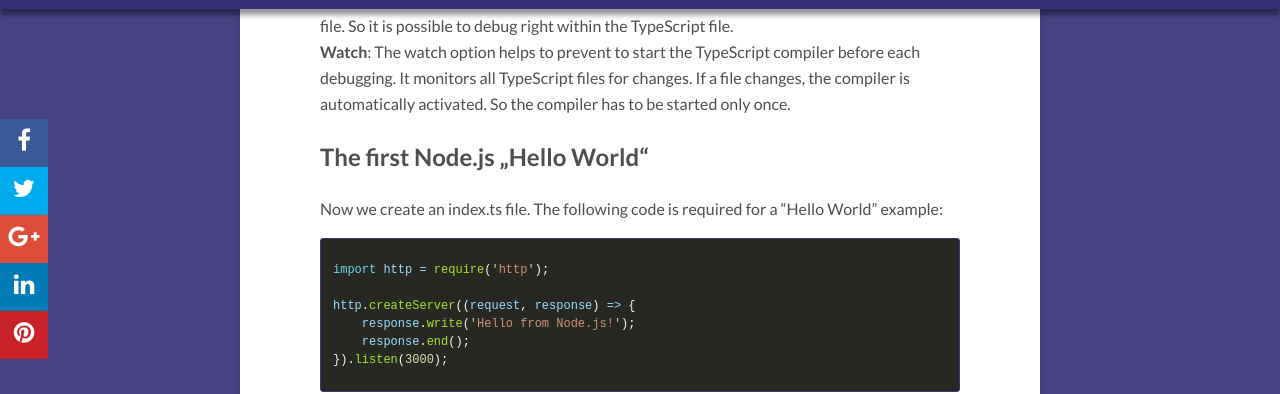
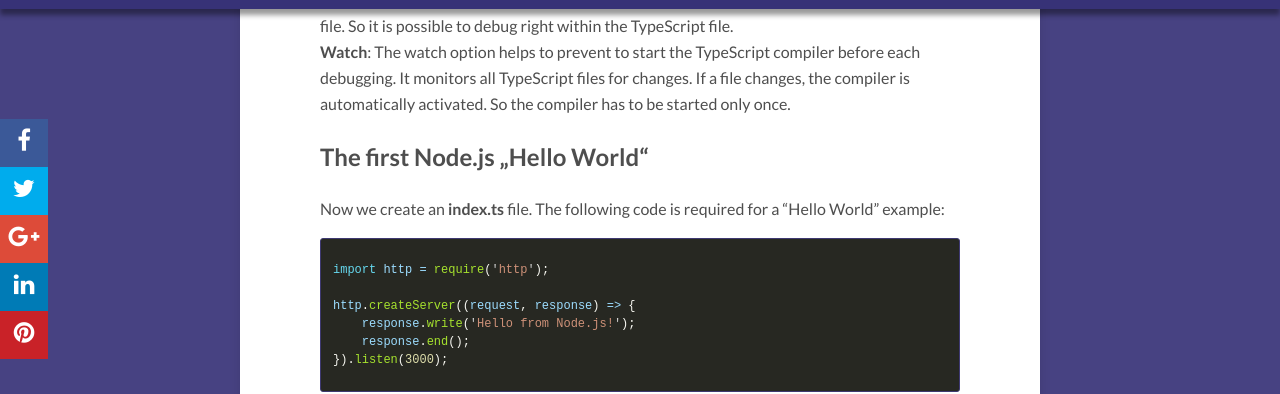
Before and after one commit to GregorBiswanger/CrossPlatformBlogCom, a Jekyll site: the page built from _posts/2017-01-27-visual-studio-code-nodejs-with-typescript-and-debugging.md, in a window 1280 px wide and 900 px high, scrolled down 2470 px. Shown: the part 61-455 px from the top of the window. Built offline with Jekyll 4.4.1, drawn with Linux system fonts in a browser that asks for light colours; nearby versions of some CDN libraries; comment, search, counter and statistics services are not loaded.

```diff
--- a/_posts/2017-01-27-visual-studio-code-nodejs-with-typescript-and-debugging.md
+++ b/_posts/2017-01-27-visual-studio-code-nodejs-with-typescript-and-debugging.md
@@ -46,7 +46,7 @@ So you just need to write the first curly braces and IntelliSense will autocompl
 **Watch**: The watch option helps to prevent to start the TypeScript compiler before each debugging. It monitors all  TypeScript files for changes. If a file changes, the compiler is automatically activated. So the compiler has to be started only once.
 
 ## The first Node.js „Hello World“
-Now we create an index.ts file. The following code is required for a "Hello World" example:
+Now we create an **index.ts** file. The following code is required for a "Hello World" example:
 
 {% highlight javascript %}
 import http = require('http');
```
